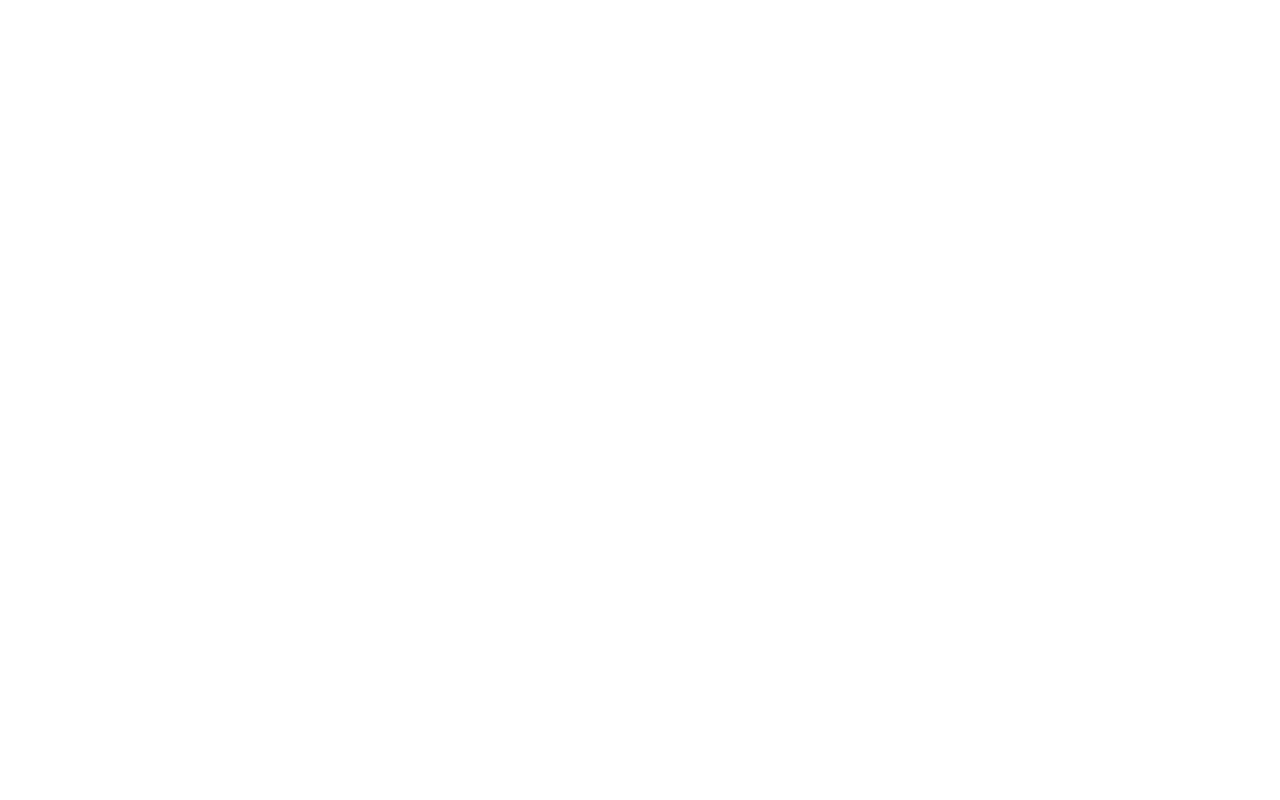
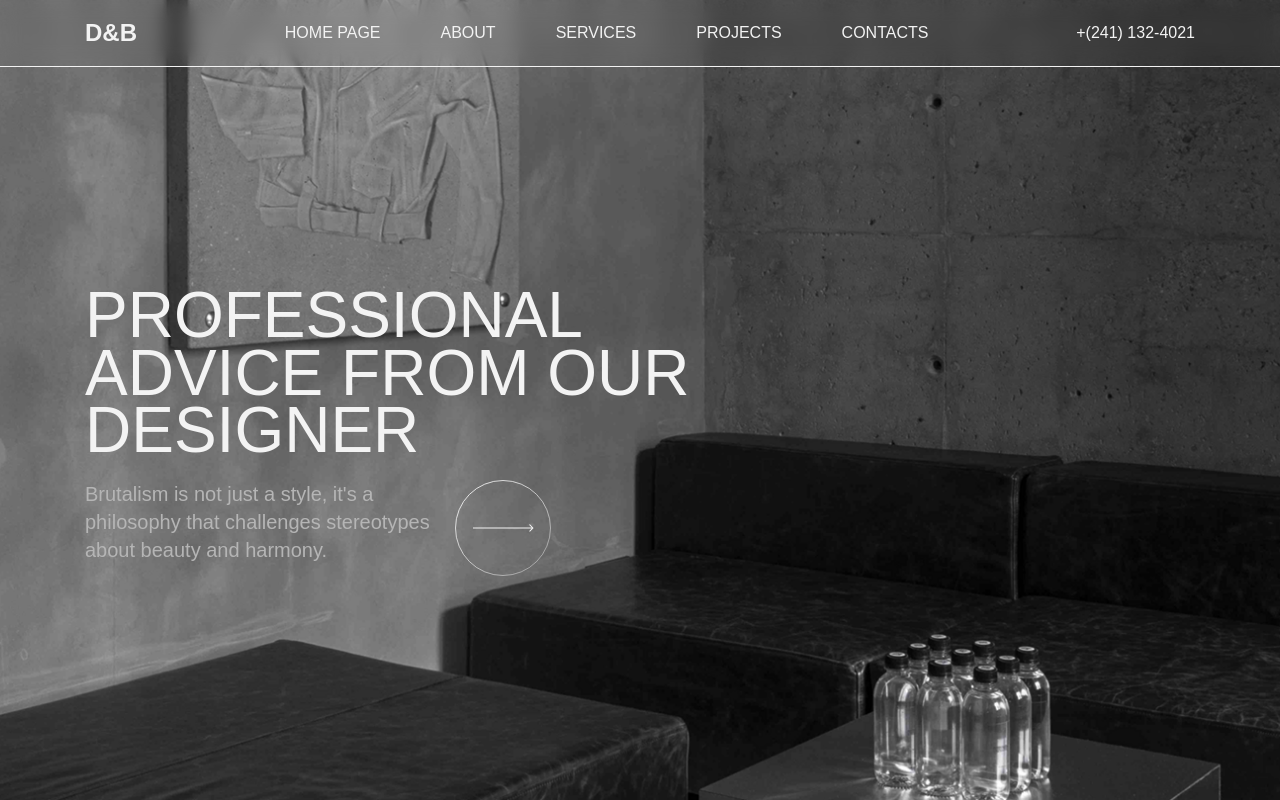
Before and after one commit to cfiuuig/brutalism, a plain HTML site: page index.html in a window 1280 px wide. Drawn offline with Linux system fonts and the light colour scheme; a web font is replaced by a local one.

Commit message:
header added

```diff
--- a/index.html
+++ b/index.html
@@ -1,12 +1,43 @@
 <!DOCTYPE html>
 <html lang="en">
+
 <head>
     <meta charset="UTF-8">
     <meta name="viewport" content="width=device-width, initial-scale=1.0">
     <title>brutalism</title>
     <link rel="stylesheet" href="style/main.css">
 </head>
+
 <body>
+    <header class="header">
+        <nav class="header__nav">
+            <div class="container header__wrap">
+                <a href="" class="header__nav-logo">D&B</a>
+                <ul class="header__nav-list">
+                    <li class="header__nav-list_item"><a href="#" class="header__nav-list_item-link">HOME PAGE</a></li>
+                    <li class="header__nav-list_item"><a href="#" class="header__nav-list_item-link">ABOUT</a></li>
+                    <li class="header__nav-list_item"><a href="#" class="header__nav-list_item-link">SERVICES</a></li>
+                    <li class="header__nav-list_item"><a href="#" class="header__nav-list_item-link">PROJECTS</a></li>
+                    <li class="header__nav-list_item"><a href="#" class="header__nav-list_item-link">CONTACTS</a></li>
+                </ul>
+                <a href="tel:+(241) 132-4021" class="header__nav-tel">+(241) 132-4021</a>
+            </div>
+        </nav>
+        <div class="banner">
+            <div class="container banner__wrap">
+                <div class="banner__content">
+                    <h1 class="banner__title">PROFESSIONAL ADVICE
+                        FROM OUR DESIGNER</h1>
+                    <div class="banner__desc">
+                        <p class="banner__desc-slogan">Brutalism is not just a style, it's a philosophy that challenges
+                            stereotypes about beauty and harmony.</p>
+                            <a href="#" class="arrow"><img src="img/arrow.svg" alt=""></a>
+                    </div>
+                </div>
+            </div>
+        </div>
+    </header>
 
 </body>
+
 </html>
--- a/style/base.css
+++ b/style/base.css
@@ -6,11 +6,18 @@
     text-decoration: none;
     outline: none;
     border: none;
-    font-family: "Fustat", sans-serif;
+    font-family: var(--ff);
     font-weight: 400;
+    color: var(--gray);
 }
 
-.container{
+:root {
+    --white: #F3F3F3;
+    --ff: "Fustat", sans-serif;
+    --gray: #B5B5B5;
+}
+
+.container {
     max-width: 1140px;
     width: 100%;
     height: 100%;
--- /dev/null
+++ b/style/header.css
@@ -0,0 +1,95 @@
+.header {
+    height: 100svh;
+    background: url(../img/bg.png) no-repeat center bottom / cover;
+    position: relative;
+    display: flex;
+    flex-direction: column;
+}
+
+.header__nav {
+    padding: 22px;
+    border-bottom: 1px solid var(--white);
+    position: sticky;
+    top: 0;
+    backdrop-filter: blur(10px);
+}
+
+.header__wrap {
+    display: flex;
+    align-items: center;
+    justify-content: space-between;
+}
+
+.header__nav-logo {
+    font-family: var(--ff);
+    font-weight: 700;
+    font-size: 24px;
+    line-height: 90%;
+    text-transform: uppercase;
+    color: var(--white);
+    transition: 0.3s;
+}
+
+.header__nav-list {
+    display: flex;
+    align-items: center;
+    gap: 60px;
+}
+
+.header__nav-list_item-link,
+.header__nav-tel {
+    color: var(--white);
+    font-family: var(--ff);
+    font-weight: 400;
+    font-size: 16px;
+    line-height: 90%;
+    text-transform: uppercase;
+    transition: 0.3s;
+}
+
+.header__nav-list_item-link:hover,
+.header__nav-tel:hover,
+.header__nav-logo:hover {
+    color: var(--gray);
+}
+
+.banner {
+    flex: 2 0 auto;
+}
+
+.banner__wrap {
+    display: flex;
+    align-items: center;
+}
+
+.banner__content {
+    max-width: 706px;
+    width: 100%;
+    display: flex;
+    flex-direction: column;
+    gap: 20px;
+}
+
+.banner__title {
+    font-family: var(--ff);
+    font-weight: 300;
+    font-size: 64px;
+    line-height: 90%;
+    color: var(--white);
+    text-transform: uppercase;
+}
+
+.banner__desc {
+    display: flex;
+    align-items: flex-start;
+    gap: 20px;
+}
+
+.banner__desc-slogan {
+    font-family: var(--ff);
+    font-weight: 400;
+    font-size: 20px;
+    line-height: 140%;
+    max-width: 350px;
+    width: 100%;
+}
--- a/style/main.css
+++ b/style/main.css
@@ -1,2 +1,3 @@
 @import url(fonts.css);
 @import url(base.css);
+@import url(header.css);
```
Also changed, not shown: img/arrow.svg (added), img/bg.png (added).
